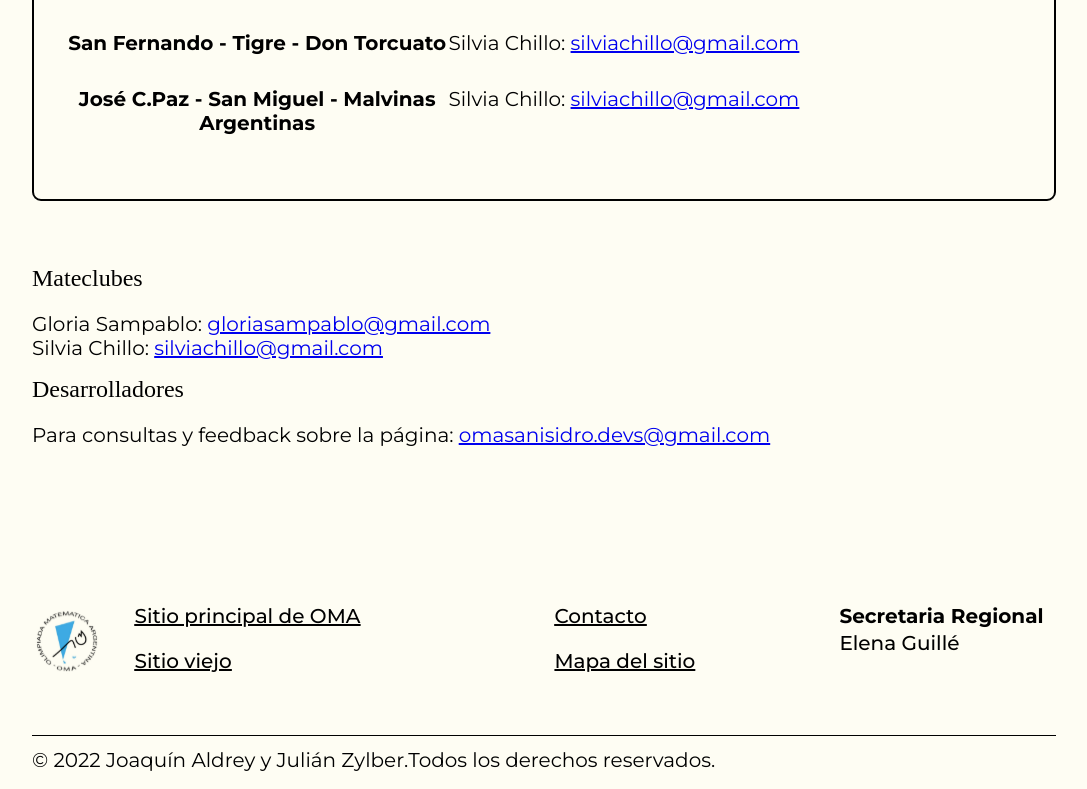
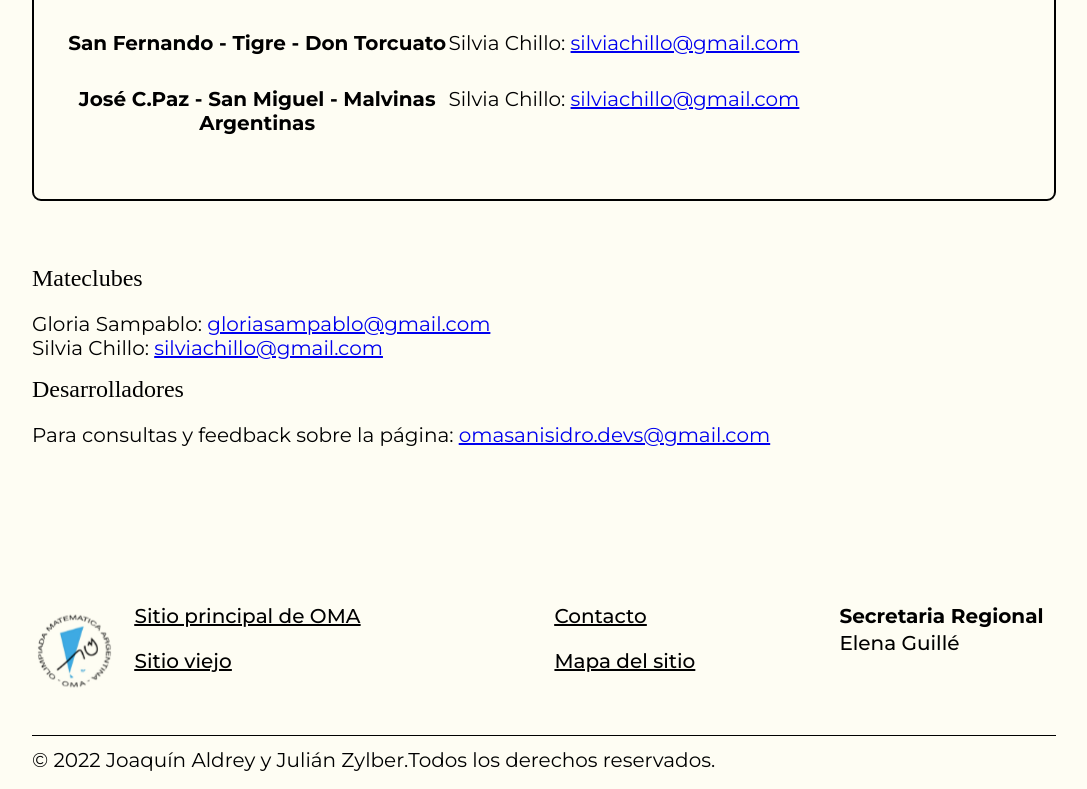
Before and after one commit to JZylber/oma-san-isidro, a Next.js app: page /contacto in a window 1280 px wide. Shown: the part 532-1321 px from the top of the page, without its empty margins (96-1183 px from the left). Built offline with nearby package versions, Linux system fonts and the light colour scheme; a web font is replaced by a local one.

Commit message:
fix(footer): logo now adapts to size

```diff
--- a/components/Footer/Footer.module.scss
+++ b/components/Footer/Footer.module.scss
@@ -187,10 +187,6 @@
     }
     &_logo {
         @include shared.not-mobile {
-            position: relative;
-            bottom: 10rem;
-            height: 2rem;
-            width: 2rem;
             grid-column: 1/2;
             grid-row: 1/2;
         }
--- a/components/Footer/Footer.tsx
+++ b/components/Footer/Footer.tsx
@@ -24,7 +24,9 @@ const Footer = () => {
             <a>Mapa del sitio</a>
           </li>
         </ul>
-        <OMALogo className={styles.footer_links_logo} />
+        <div className={styles.footer_logo}>
+          <OMALogo/>
+        </div>
       </div>
       <div className={styles.footer_credits}>
         <p>© 2022 Joaquín Aldrey y Julián Zylber.</p>
```
Also changed, not shown: img/logoOMA.svg.
